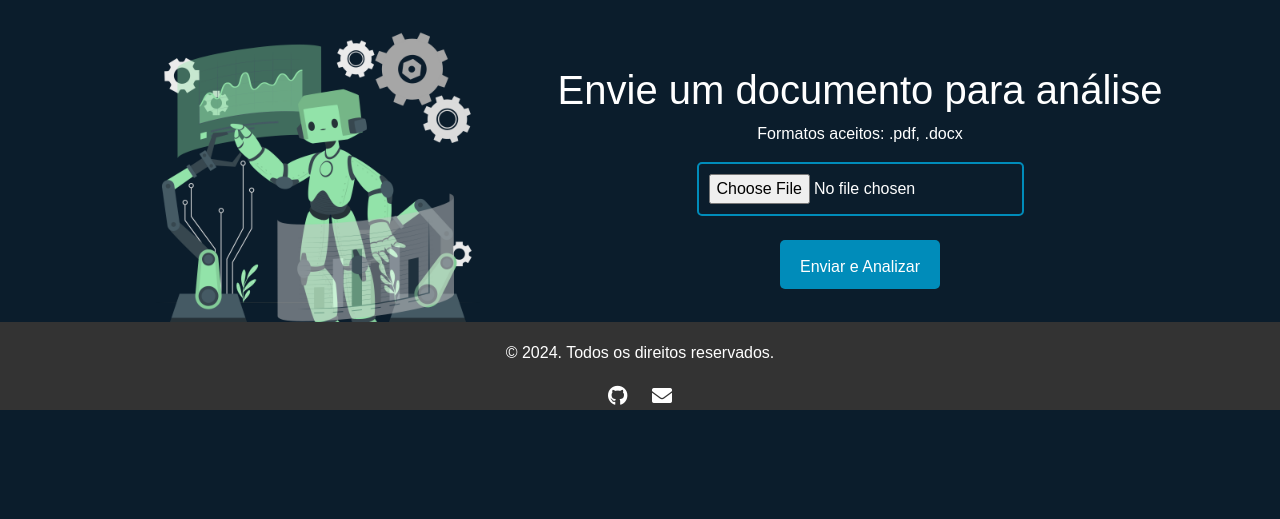
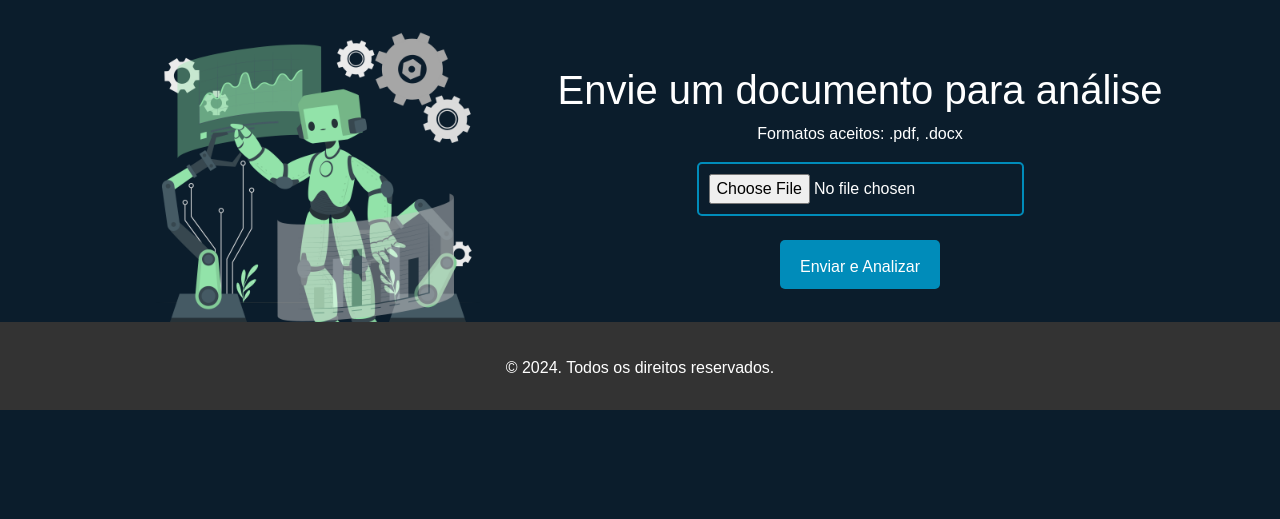
Before and after one commit to Gabriel-Mesq/SEAD_PRIORIZA_IA, a Flask app: page / in a window 1280 px wide. Shown: the part 390-909 px from the top of the page. Run offline with Flask 3, Linux system fonts and the light colour scheme; some libraries are stand-ins or nearby versions.

Commit message:
tira meu github do footer

```diff
--- a/app/templates/header.html
+++ b/app/templates/header.html
@@ -95,8 +95,7 @@
         <div class="footer-content">
             <p>&copy; 2024. Todos os direitos reservados.</p>
             <div class="contact-links">
-                <a href="https://github.com/Gabriel-Mesq" target="_blank"><i class="fab fa-github"></i></a>
-                <a href="mailto:devgabrielmesquita@gmail.com"><i class="fas fa-envelope"></i></a>
+
             </div>
         </div>
     </footer>
```
